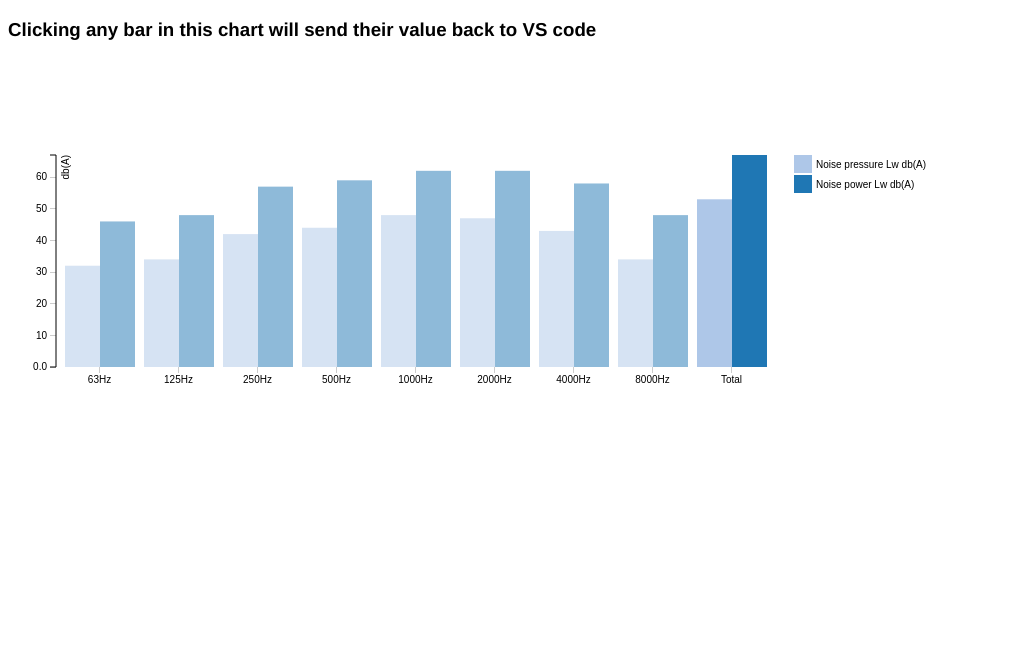
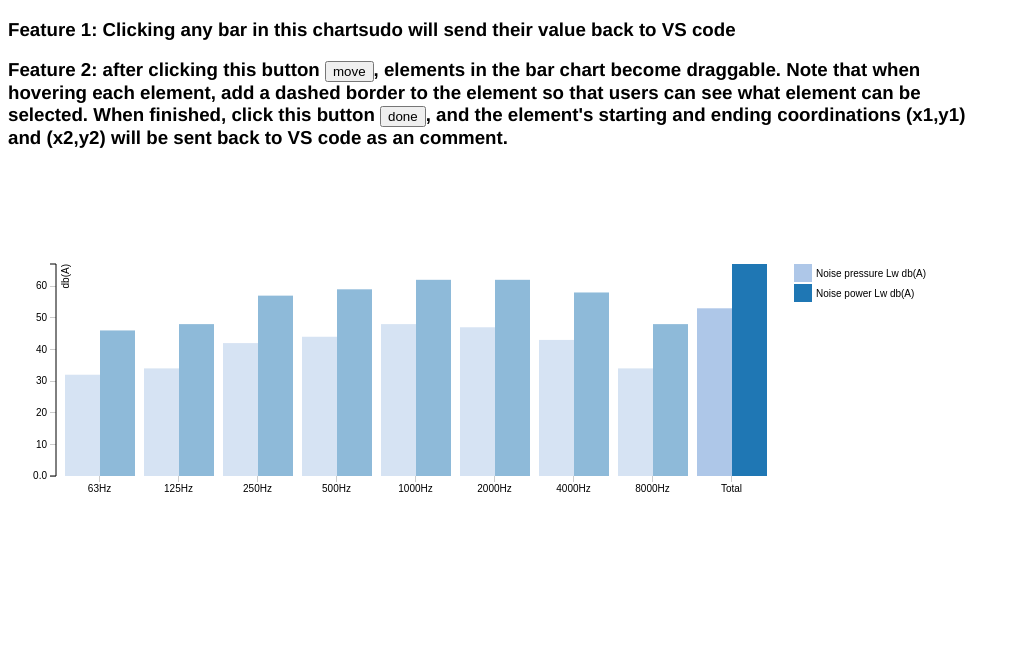
Before and after one commit to chensivan/interpretable_code_assistance, a plain HTML site: page tasks/d3_example.html in a window 1280 px wide. Shown: the whole page, without its empty margins (0-1020 px from the left). Drawn offline with nearby package versions, Linux system fonts and the light colour scheme.

Commit message:
feature 2

```diff
--- a/chrome_extension/d3_example.html
+++ b/tasks/d3_example.html
@@ -92,7 +92,19 @@
   }
 </style>
 <body>
-  <h3>Clicking any bar in this chart will send their value back to VS code</h3>
+  <h3>
+    Feature 1: Clicking any bar in this chartsudo will send their value back to
+    VS code
+  </h3>
+  <h3>
+    Feature 2: after clicking this button <button>move</button>, elements in the
+    bar chart become draggable. Note that when hovering each element, add a
+    dashed border to the element so that users can see what element can be
+    selected. When finished, click this button <button>done</button>, and the
+    element's starting and ending coordinations (x1,y1) and (x2,y2) will be sent
+    back to VS code as an comment.
+  </h3>
+
   <script src="https://d3js.org/d3.v3.min.js"></script>
   <script>
     (function (window, d3) {
@@ -305,5 +317,7 @@
     })(window, d3);
 
     barchart.init({});
+
+    // move <selector> from (x1, y1) to (x2, y2)
   </script>
 </body>
```
